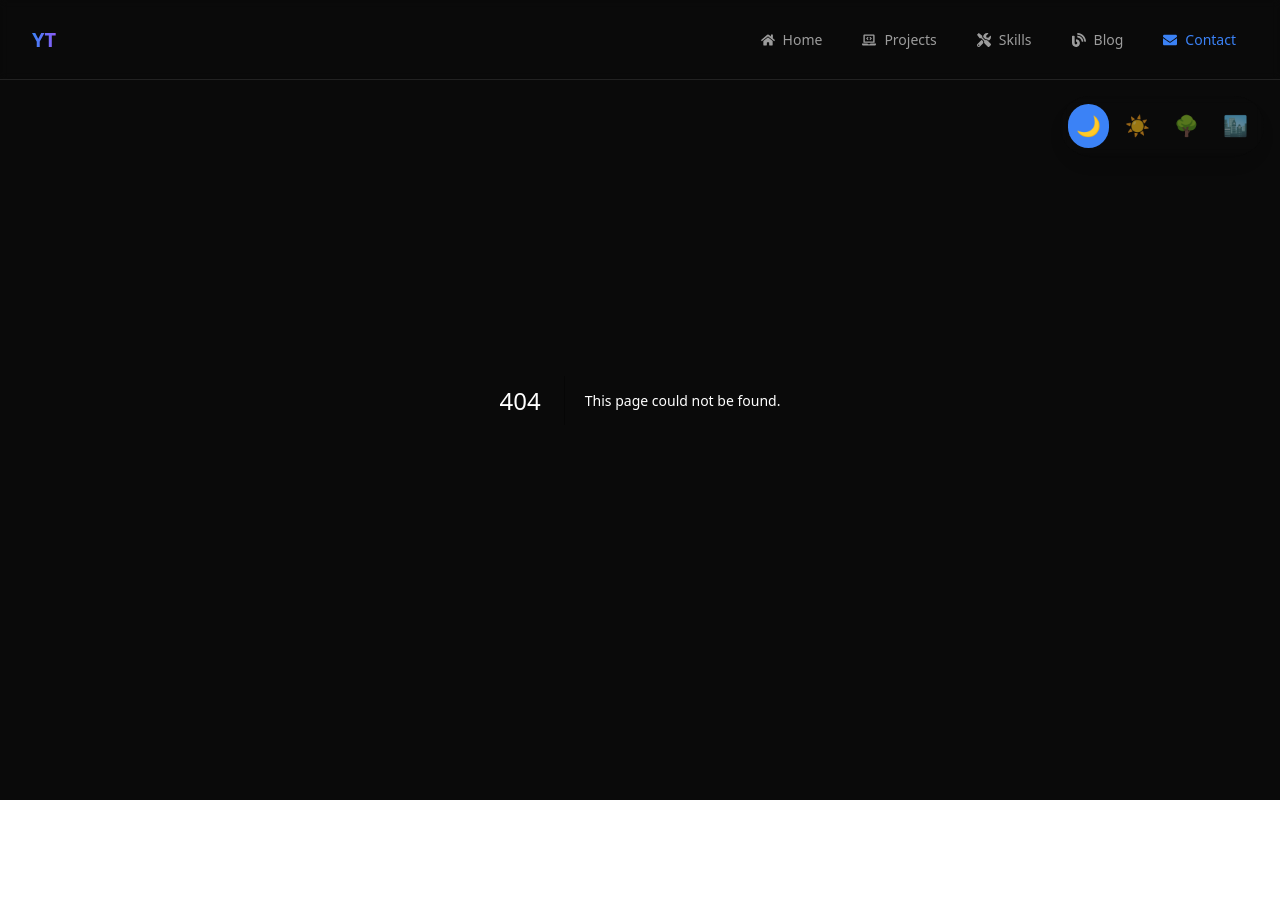
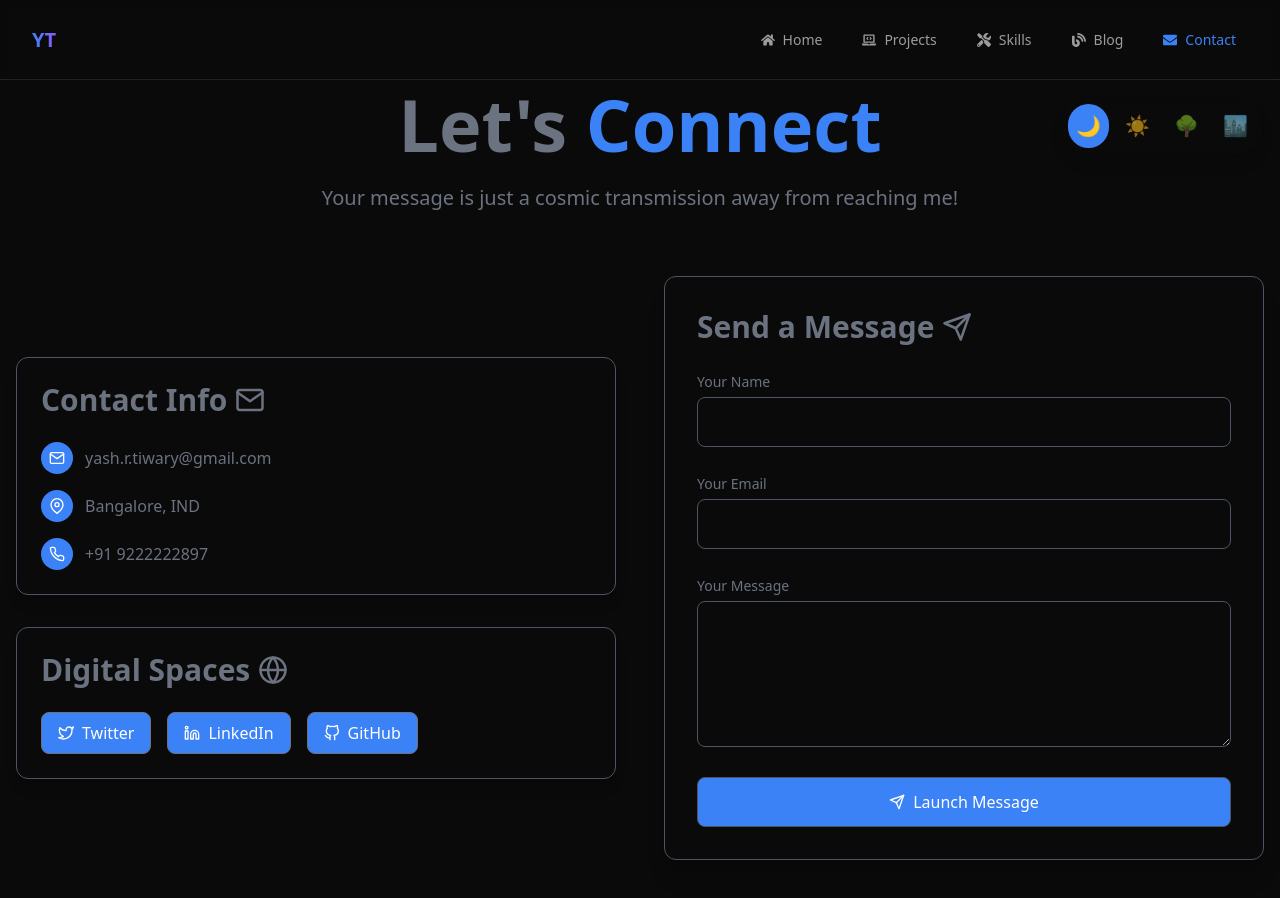
Before and after one commit to tiwaryash/portfolio, a Next.js app: page /contact in a window 1280 px wide. Before the commit this address had no page. Shown: the top 898 px of the page. Before the commit the page ends 800 px from the top, so only its background shows below. Built offline with nearby package versions, Linux system fonts and the light colour scheme.

Commit message:
contact page intial template

```diff
--- /dev/null
+++ b/src/app/contact/page.tsx
@@ -0,0 +1,215 @@
+'use client';
+
+import { motion, useAnimation } from 'framer-motion';
+import { useEffect, useState } from 'react';
+import { FiSend, FiTwitter, FiLinkedin, FiGithub, FiMail, FiMapPin, FiPhone,FiGlobe } from 'react-icons/fi';
+
+export default function Contact() {
+  const [name, setName] = useState('');
+  const [email, setEmail] = useState('');
+  const [message, setMessage] = useState('');
+  const [isSubmitted, setIsSubmitted] = useState(false);
+  const controls = useAnimation();
+
+  useEffect(() => {
+    const sequence = async () => {
+      await controls.start({
+        scale: [1, 1.1, 1],
+        rotate: [0, 5, -5, 0],
+        transition: { duration: 1.5, repeat: Infinity, repeatType: 'reverse' }
+      });
+    };
+    sequence();
+  }, [controls]);
+
+  const handleSubmit = (e: React.FormEvent<HTMLFormElement>) => {
+    e.preventDefault();
+    setIsSubmitted(true);
+    // Here you would typically handle form submission
+    setTimeout(() => setIsSubmitted(false), 3000);
+  };
+
+  return (
+    <div className="min-h-screen bg-transparent text-gray-500 overflow-hidden relative">
+      {/* Floating animated elements */}
+
+
+      <div className="container mx-auto px-4 py-16 relative z-10">
+        <motion.div
+          className="text-center mb-16"
+          initial={{ opacity: 0, y: -20 }}
+          animate={{ opacity: 1, y: 0 }}
+          transition={{ duration: 0.5 }}
+        >
+          <motion.h1
+            className="text-5xl md:text-7xl font-bold mb-6 pt-6"
+          >
+            <span className="text-gray-500">Let's</span> <span className="text-primary">Connect</span>
+          </motion.h1>
+          <p className="text-xl text-gray-500 max-w-2xl mx-auto">
+            Your message is just a cosmic transmission away from reaching me!
+          </p>
+        </motion.div>
+
+        <div className="grid grid-cols-1 lg:grid-cols-2 gap-12 items-center">
+          {/* Contact Information */}
+          <div className="space-y-8">
+            <motion.div
+              className="p-6 bg-transparent border border-gray-600 shadow-lg rounded-xl"
+              initial={{ opacity: 0, x: -20 }}
+              animate={{ opacity: 1, x: 0 }}
+              transition={{ delay: 0.2 }}
+            >
+              <h2 className="text-3xl font-bold mb-6 flex items-center gap-2">
+                Contact Info
+                <FiMail className="text-gray-500" />
+              </h2>
+
+              <div className="space-y-4">
+                <div className="flex items-center gap-3">
+                  <div className="p-2 bg-primary rounded-full">
+                    <FiMail className="text-white" />
+                  </div>
+                  <span className="text-gray-500">yash.r.tiwary@gmail.com</span>
+                </div>
+
+                <div className="flex items-center gap-3">
+                  <div className="p-2 bg-primary rounded-full">
+                    <FiMapPin className="text-white" />
+                  </div>
+                  <span className="text-gray-500">Bangalore, IND</span>
+                </div>
+
+                <div className="flex items-center gap-3">
+                  <div className="p-2 bg-primary rounded-full">
+                    <FiPhone className="text-white" />
+                  </div>
+                  <span className="text-gray-500">+91 9222222897</span>
+                </div>
+              </div>
+            </motion.div>
+
+            {/* Social Links */}
+            <motion.div
+              className="p-6 bg-transparent border border-gray-600 shadow-lg rounded-xl"
+              initial={{ opacity: 0, x: -20 }}
+              animate={{ opacity: 1, x: 0 }}
+              transition={{ delay: 0.4 }}
+            >
+              <h2 className="text-3xl font-bold mb-6 flex items-center gap-2">
+                Digital Spaces
+                <FiGlobe className="text-gray-500" />
+              </h2>
+
+              <div className="flex flex-wrap gap-4">
+                <motion.a
+                  href="https://twitter.com/yourhandle"
+                  target="_blank"
+                  rel="noopener noreferrer"
+                  className="flex items-center gap-2 px-4 py-2 text-white bg-primary hover:bg-secondary rounded-lg border border-gray-500 transition-all"
+                >
+                  <FiTwitter className="text-white" />
+                  <span>Twitter</span>
+                </motion.a>
+
+                <motion.a
+                  href="https://linkedin.com/in/yourhandle"
+                  target="_blank"
+                  rel="noopener noreferrer"
+                  className="flex items-center gap-2 px-4 py-2 text-white bg-primary hover:bg-secondary rounded-lg border border-gray-500 transition-all"
+                >
+                  <FiLinkedin className="text-white" />
+                  <span>LinkedIn</span>
+                </motion.a>
+
+                <motion.a
+                  href="https://github.com/yourhandle"
+                  target="_blank"
+                  rel="noopener noreferrer"
+                  className="flex items-center gap-2 px-4 py-2 text-white bg-primary hover:bg-secondary rounded-lg border border-gray-500 transition-all"
+                >
+                  <FiGithub className="text-white" />
+                  <span>GitHub</span>
+                </motion.a>
+              </div>
+            </motion.div>
+          </div>
+
+          {/* Contact Form */}
+          <motion.div
+            className="p-8 bg-transparent border border-gray-600 shadow-xl rounded-xl"
+            initial={{ opacity: 0, x: 20 }}
+            animate={{ opacity: 1, x: 0 }}
+            transition={{ delay: 0.3 }}
+          >
+            <h2 className="text-3xl font-bold mb-6 flex items-center gap-2">
+              Send a Message
+              <FiSend className="text-gray-500" />
+            </h2>
+
+            {isSubmitted ? (
+              <motion.div
+                className="text-center py-8"
+                initial={{ scale: 0.8, opacity: 0 }}
+                animate={{ scale: 1, opacity: 1 }}
+              >
+                <div className="text-6xl mb-4">🚀</div>
+                <h3 className="text-2xl font-bold text-gray-300 mb-2">Message Sent!</h3>
+                <p className="text-gray-300">Your cosmic transmission has been received. I'll get back to you soon!</p>
+              </motion.div>
+            ) : (
+              <form onSubmit={handleSubmit} className="space-y-6">
+                <div className="space-y-1">
+                  <label htmlFor="name" className="text-sm text-gray-500">Your Name</label>
+                  <input
+                    type="text"
+                    id="name"
+                    value={name}
+                    onChange={(e) => setName(e.target.value)}
+                    className="w-full p-3 rounded-lg bg-transparent border border-gray-600 focus:border-gray-400 focus:ring-1 focus:ring-gray-400 outline-none transition-all"
+                    required
+                  />
+                </div>
+
+                <div className="space-y-1">
+                  <label htmlFor="email" className="text-sm text-gray-500">Your Email</label>
+                  <input
+                    type="email"
+                    id="email"
+                    value={email}
+                    onChange={(e) => setEmail(e.target.value)}
+                    className="w-full p-3 rounded-lg bg-transparent border border-gray-600 focus:border-gray-400 focus:ring-1 focus:ring-gray-400 outline-none transition-all"
+                    required
+                  />
+                </div>
+
+                <div className="space-y-1">
+                  <label htmlFor="message" className="text-sm text-gray-500">Your Message</label>
+                  <textarea
+                    id="message"
+                    value={message}
+                    onChange={(e) => setMessage(e.target.value)}
+                    rows={5}
+                    className="w-full p-3 rounded-lg bg-transparent border border-gray-600 focus:border-gray-400 focus:ring-1 focus:ring-gray-400 outline-none transition-all"
+                    required
+                  ></textarea>
+                </div>
+
+                <motion.button
+                  type="submit"
+                  className="w-full py-3 px-6 border border-gray-600 bg-primary text-white font-medium rounded-lg flex items-center justify-center gap-2 hover:bg-secondary transition-all"
+                >
+                  <FiSend />
+                  <span>Launch Message</span>
+                </motion.button>
+              </form>
+            )}
+          </motion.div>
+        </div>
+      </div>
+
+      {/* Animated background elements */}
+
+    </div>
+  );
+}
```
Also changed, not shown: src/app/blog/page.tsx (added).
